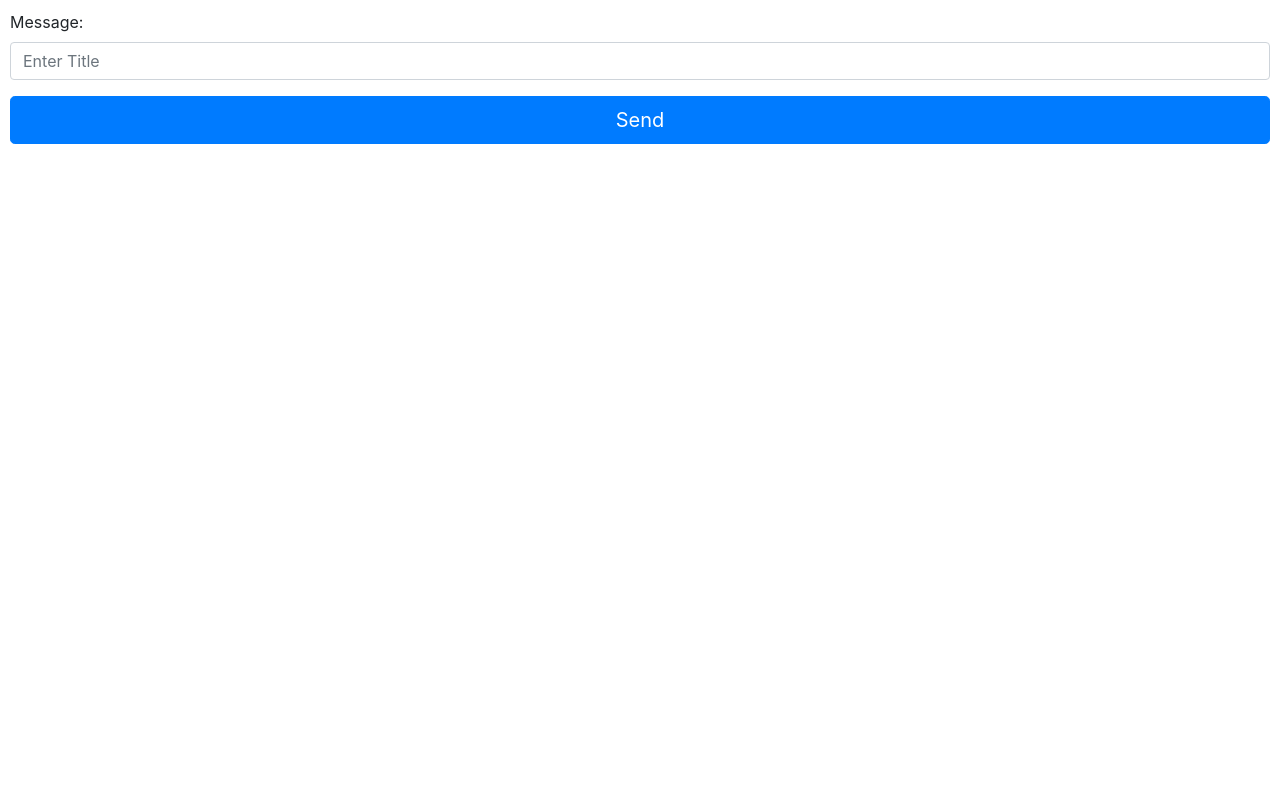
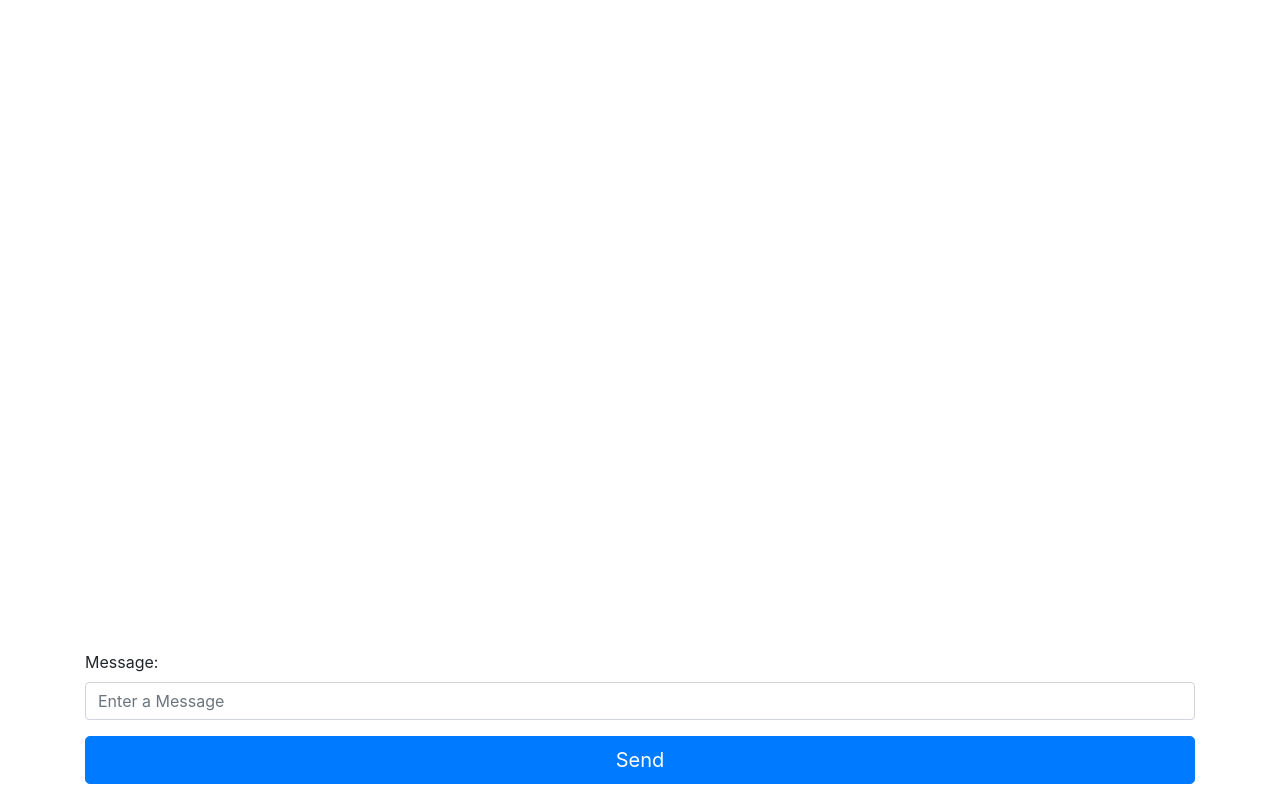
Before and after one commit to PedroVictorCoding/volunteer-atlanta, a Django app: template volunteer/templates/messaging/room.html in a window 1280 px wide. Shown: the part 48-858 px from the top of the page. Before the commit the page ends 192 px from the top, so only its background shows below. Run offline with Django 3.2, Linux system fonts and the light colour scheme; the template is opened without the code that fills it: values that come from a table or form of the project are taken from there, others are empty; parts of the project's set-up code (start-up, migrations or seed data) failed here and were passed over; some libraries are stand-ins or nearby versions.

Commit message:
messaging system working

```diff
--- a/volunteer/messaging/forms.py
+++ b/volunteer/messaging/forms.py
@@ -4,7 +4,7 @@ from .models import Message
 class MessageForm(forms.ModelForm):
 
 
-    message = forms.CharField(required=True, widget=forms.TextInput(attrs={'class': 'form-control', 'placeholder': 'Enter Title'}))
+    message = forms.CharField(required=True, widget=forms.TextInput(attrs={'class': 'form-control', 'placeholder': 'Enter a Message'}))
 
     class Meta:
         model = Message
--- a/volunteer/templates/messaging/room.html
+++ b/volunteer/templates/messaging/room.html
@@ -38,9 +38,22 @@
       </div>
    </nav>
 
+
+<div id='div11' style='overflow:scroll;overflow-x:hidden;height:80vh;'>
+   {% for message in messages %}
+
+  <div class="container" style="margin-top:20px" id='div12'>
+    <small class="form-text text-muted">{{ message.timestamp }}</small>
+    <p class="p-1 text-muted" style="text-align:right;float:right">by {{ message.author }}</p>
+    <h4 class="p-1">{{ message.message }}</h4>
+  </div>
+   {% endfor %}
+</div>
+
+
    <form style="padding:10px" method="post">
 
-   <div class="form-group">
+   <div class="form-group container">
      {% csrf_token %}
      {{ form.as_p }}
   <button type="submit" id="submitting" class="btn btn-primary btn-lg btn-block">Send</button>
```
Also changed, not shown: volunteer/messaging/views.py (+5 -5 lines), volunteer/templates/clubs/home.html (+29 -10 lines).
